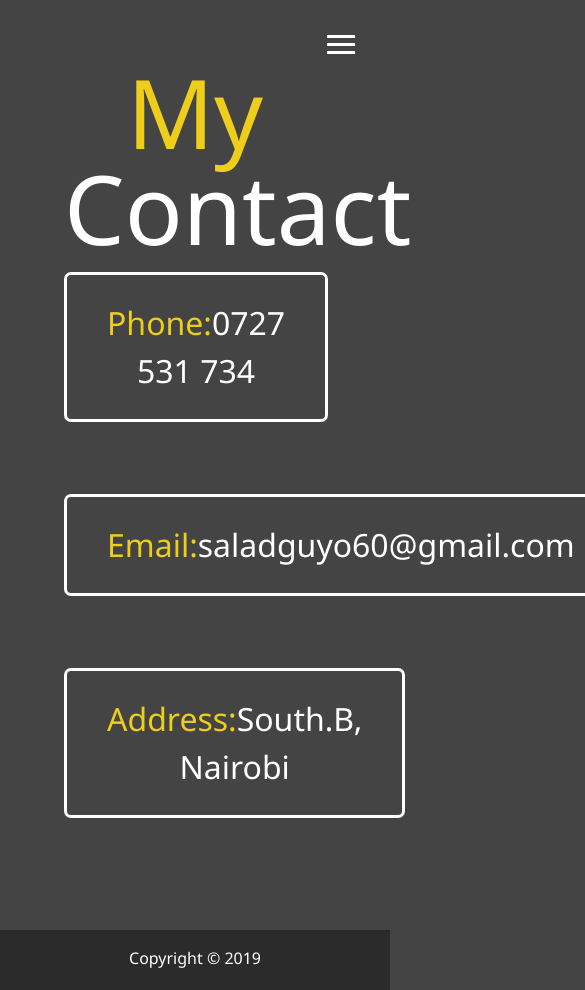
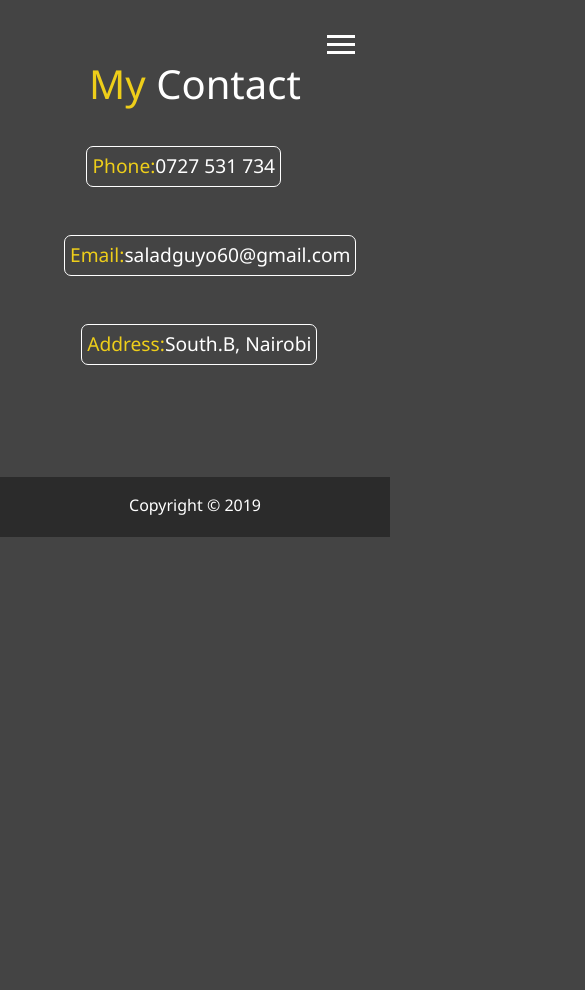
Before and after one commit to saladgg/me_portfolio, a website: page dist/contact.html in a window 390 px wide. Shown: the top 990 px of the page, 585 px wide, since content can reach past the window. After the commit the page ends 844 px from the top, so only its background shows below. Drawn offline with nearby package versions, Linux system fonts and the light colour scheme.

Commit message:
updated style for contact page

```diff
--- a/scss/_mobile.scss
+++ b/scss/_mobile.scss
@@ -72,4 +72,21 @@
   .projects {
     grid-template-columns: 1fr;
   }
+  main#contact div div {
+    padding: 5px;
+    font-size: 1.2rem;
+    justify-content: left;
+    border: 1.5px #fff solid;
+    @include easeOut;
+    &:hover {
+      padding: 0.8rem;
+      span {
+        color: set-text-color($secondary-color);
+      }
+    }
+  }
+  main#contact h1 {
+    font-size: 2.5rem;
+    margin-bottom: 5vh;
+  }
 }
--- a/scss/main.scss
+++ b/scss/main.scss
@@ -93,8 +93,8 @@ main {
   }
 }
 
-//Work/projects data
-//text-secondary class is impacted by built-in bootstrap.css
+//work and about page.
+//text-secondary class is impacted by built-in bootstrap.css, use text-sec instead
 #work {
   .lg-heading,
   .sm-heading {
```
Also changed, not shown: dist/css/main.css.
